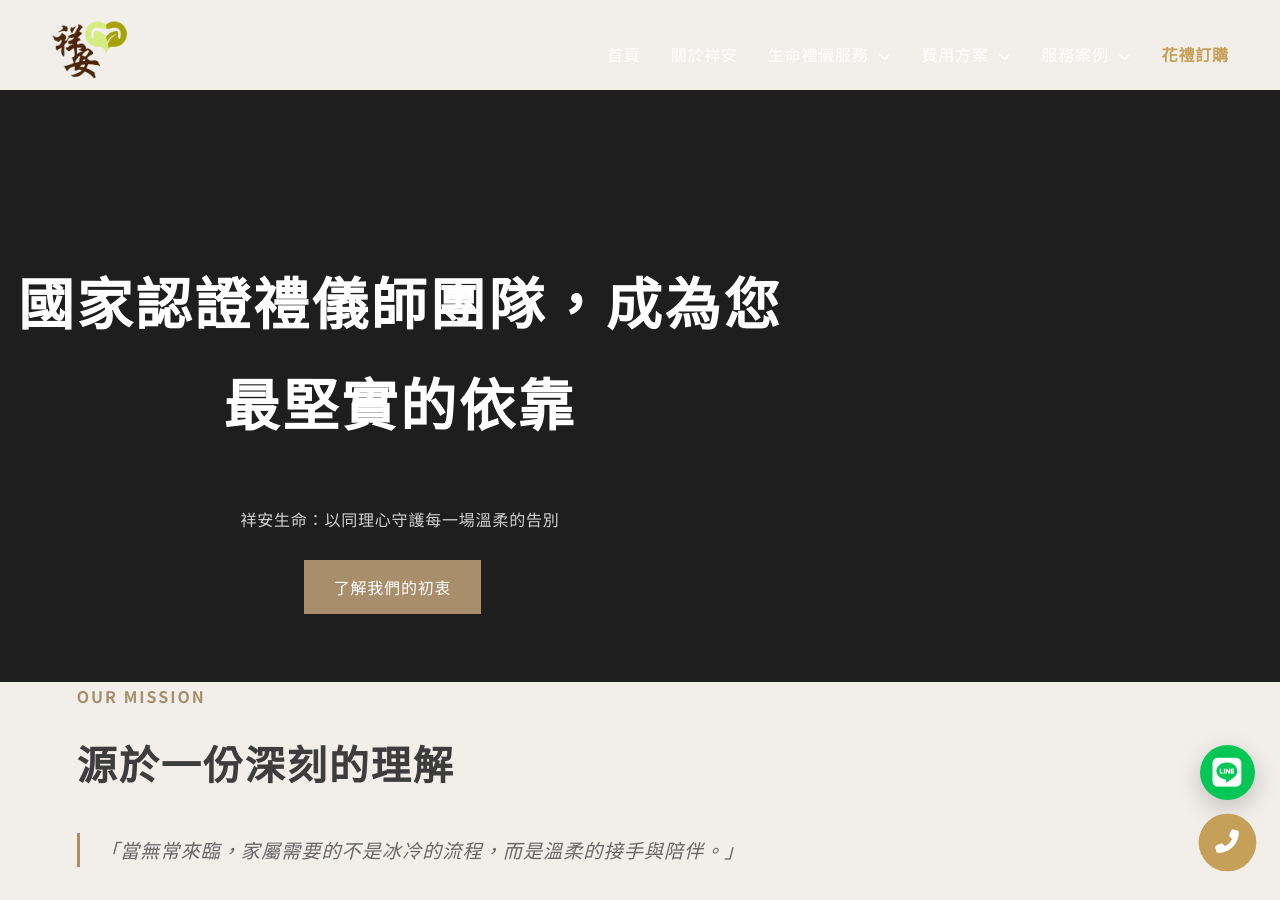
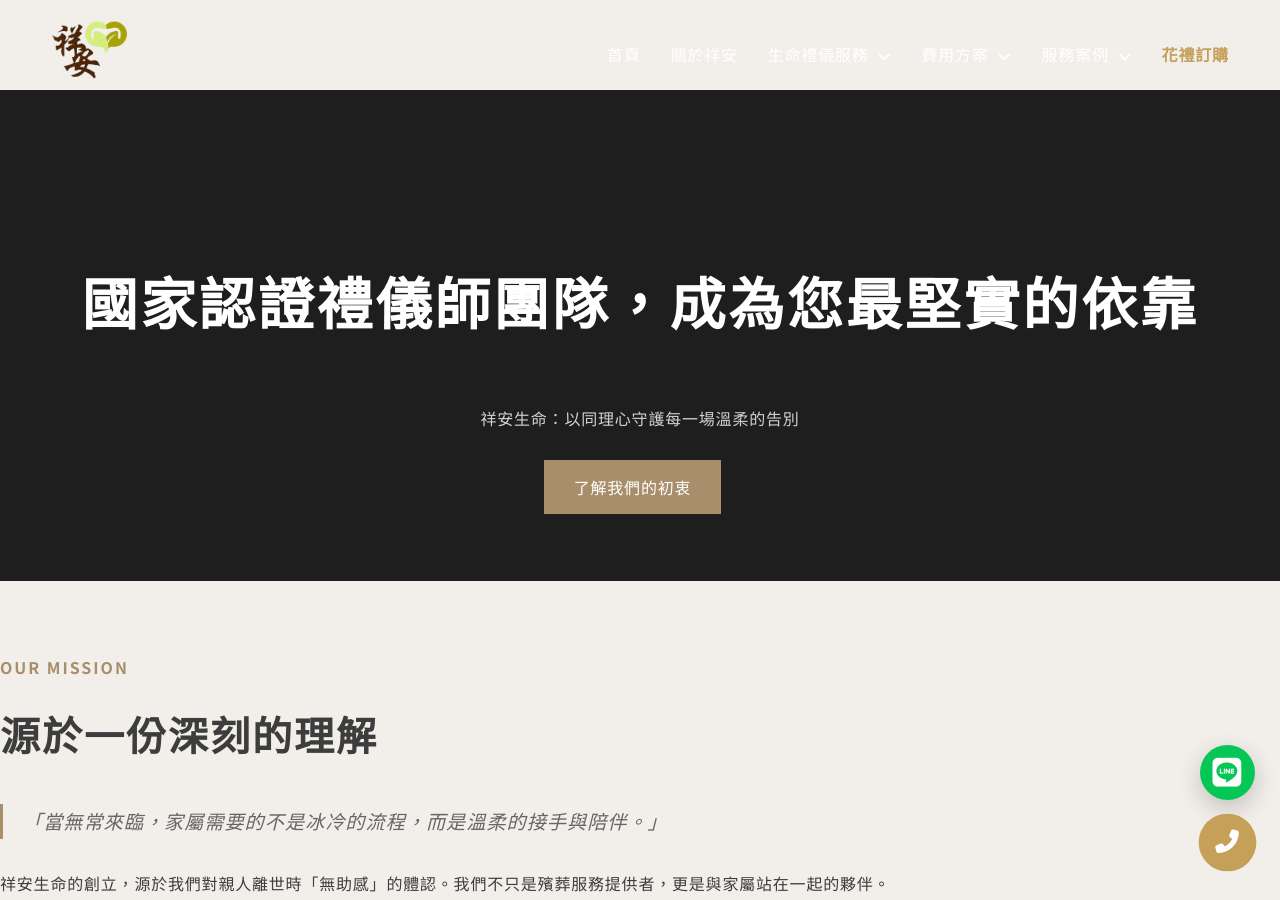
Before and after one commit to Shiangan/Shiangan, a Jekyll site: the page built from about.html, in a window 1280 px wide and 900 px high. Built offline with Jekyll 4.4.1, drawn with Linux system fonts in a browser that asks for light colours; some web fonts are replaced.

Commit message:
Update head.html

```diff
--- a/_includes/head.html
+++ b/_includes/head.html
@@ -14,14 +14,12 @@
 <meta name="description" content="{% if page.description %}{{ page.description }}{% else %}祥安生命有限公司提供 24 小時專業生命禮儀服務。國家認證禮儀師團隊，甲級立案，承諾喪葬費用方案完整公開透明。專業服務涵蓋台北、新北、桃園。{% endif %}">
 
 <link rel="icon" href="{{ '/images/logo.png' | relative_url }}" type="image/png">
-<link rel="canonical" href="https://24hour.台灣/Shiangan{{ page.url }}">
 
-<meta property="og:title" content="{% if page.title %}{{ page.title }}{% else %}祥安生命 | 國家認證禮儀師、喪葬費用公開{% endif %}">
+<meta property="og:title" content="祥安生命 | 國家認證禮儀師、喪葬費用公開、24H隨時諮詢">
 <meta property="og:type" content="website">
-<meta property="og:url" content="https://24hour.台灣/Shiangan{{ page.url }}">
-<meta property="og:image" content="{% if page.image %}{{ page.image | relative_url }}{% else %}{{ '/images/logo.png' | relative_url }}{% endif %}">
-<meta property="og:description" content="{% if page.description %}{{ page.description }}{% else %}國家認證禮儀師團隊，甲級立案，喪葬費用方案完整公開透明。{% endif %}">
-
+<meta property="og:url" content="{{ page.url | absolute_url }}">
+<meta property="og:image" content="{{ '/images/logo.png' | absolute_url }}">
+<meta property="og:description" content="國家認證禮儀師團隊，甲級立案，喪葬費用方案完整公開透明。">
 <meta name="twitter:card" content="summary_large_image">
 
 <link rel="stylesheet" href="https://cdnjs.cloudflare.com/ajax/libs/font-awesome/6.5.1/css/all.min.css">
@@ -35,9 +33,7 @@
     "name": "祥安生命有限公司",
     "url": "https://24hour.台灣/Shiangan/",
     "logo": "https://24hour.台灣/Shiangan/images/logo.png",
-    "image": "https://24hour.台灣/Shiangan/images/logo.png",
     "telephone": "+886978583699",
-    "priceRange": "TWD",
     "address": {
       "@type": "PostalAddress",
       "streetAddress": "新北市三重區永福街135巷13號",
@@ -72,6 +60,7 @@
     :root {
         --bg-master: #f2efeb;      /* 全站羊絨灰 */
         --accent: #a88e6a;         /* 職人金 */
+        --accent-gold: #c6a15b;    /* 點綴金 */
         --deep-ink: #1e1e1e;       /* 石墨黑 */
         --text-main: #3d3d3d;      /* 炭灰 */
         --line-soft: rgba(168, 142, 106, 0.15);
@@ -80,22 +69,47 @@
         --transition-prime: all 0.8s cubic-bezier(0.25, 1, 0.5, 1);
     }
 
-    * { box-sizing: border-box; -webkit-font-smoothing: antialiased; letter-spacing: 0.05em; }
-    html, body { overflow-x: hidden; width: 100%; position: relative; scroll-behavior: smooth; }
+    /* 關鍵修正：解決鎖死無法下滑的問題 */
+    html {
+        margin: 0; padding: 0;
+        width: 100%;
+        overflow-x: hidden;
+        overflow-y: auto !important; /* 強制解鎖垂直捲動 */
+        scroll-behavior: smooth;
+        -webkit-overflow-scrolling: touch;
+    }
+
     body {
-        font-family: 'Noto Sans TC', sans-serif;
+        margin: 0; padding: 0;
+        width: 100%;
+        min-height: 100vh;
         background-color: var(--bg-master);
         color: var(--text-main);
-        margin: 0; line-height: 1.8;
+        font-family: 'Noto Sans TC', sans-serif;
+        line-height: 1.8;
+        position: relative;
+        overflow-x: hidden;
     }
 
-    main { padding-top: 90px; }
-    @media (max-width: 1100px) { main { padding-top: 80px; } }
+    * { box-sizing: border-box; -webkit-font-smoothing: antialiased; letter-spacing: 0.05em; }
 
-    /* 首頁組件樣式 */
+    /* 通用佈局 */
+    main { padding-top: 90px; display: block; width: 100%; }
+    .wrapper { max-width: 1400px; margin: 0 auto; padding: 0 var(--side-gap); width: 100%; }
+    .section { padding: var(--section-gap) 0; position: relative; width: 100%; }
+
+    /* 首頁 Hero & 水印 */
+    .watermark {
+        position: absolute; font-family: 'Playfair Display', serif;
+        font-style: italic; font-size: clamp(5rem, 15vw, 15rem);
+        color: rgba(168, 142, 106, 0.04);
+        white-space: nowrap; pointer-events: none; z-index: 0;
+        user-select: none;
+    }
+
     .hero {
         height: 80vh; min-height: 600px; display: flex; align-items: center;
-        padding: 0 var(--side-gap); position: relative; overflow: hidden;
+        position: relative; overflow: hidden; width: 100%;
     }
     .hero-bg {
         position: absolute; right: 0; top: 0; width: 85%; height: 100%;
@@ -104,42 +118,35 @@
         -webkit-mask-image: linear-gradient(to left, black 50%, transparent 100%);
         z-index: 1; opacity: 0.95;
     }
-    @media (max-width: 768px) { .hero-bg { width: 100%; opacity: 0.2; mask-image: none; } }
+    @media (max-width: 768px) { .hero-bg { width: 100%; opacity: 0.2; mask-image: none; -webkit-mask-image: none; } }
 
-    .hero-content { position: relative; z-index: 10; max-width: 800px; }
-    .hero h1 { font-family: 'Noto Serif TC', serif; font-size: clamp(2.5rem, 6vw, 4.5rem); line-height: 1.2; margin-bottom: 25px; color: var(--deep-ink); font-weight: 900; }
-
+    /* 統計網格 */
     .stats-grid { display: grid; grid-template-columns: repeat(2, 1fr); gap: 20px; padding: 40px var(--side-gap); background: rgba(255,255,255,0.3); border-top: 1px solid var(--line-soft); }
     @media (min-width: 1024px) { .stats-grid { grid-template-columns: repeat(4, 1fr); } }
     .stat-box { text-align: center; border-left: 2px solid var(--accent); padding: 10px 0; }
     .stat-val { font-family: 'Playfair Display', serif; font-size: 2.5rem; color: var(--accent); font-style: italic; display: block; }
-    .stat-lab { font-size: 0.8rem; letter-spacing: 2px; font-weight: 700; opacity: 0.7; }
 
-    .section { padding: var(--section-gap) 0; position: relative; }
-    .wrapper { max-width: 1400px; margin: 0 auto; padding: 0 var(--side-gap); }
+    /* FAQ 手風琴 */
+    .faq-item { border-bottom: 1px solid var(--line-soft); }
+    .faq-toggle { width: 100%; padding: 25px 0; display: flex; justify-content: space-between; align-items: center; background: none; border: none; cursor: pointer; text-align: left; }
+    .faq-content { max-height: 0; overflow: hidden; transition: max-height 0.5s ease, opacity 0.3s ease; opacity: 0; }
+    .faq-item.active .faq-content { max-height: 1000px; padding-bottom: 30px; opacity: 1; }
+    .faq-icon { color: var(--accent); transition: transform 0.4s; font-size: 1.5rem; }
+    .faq-item.active .faq-icon { transform: rotate(45deg); }
 
-    /* FAQ 與 動畫樣式 */
-    .faq-item { border-bottom: 1px solid var(--line-soft); padding: 5px 0; }
-    .faq-toggle { width: 100%; padding: 25px 0; display: flex; justify-content: space-between; align-items: center; background: none; border: none; cursor: pointer; text-align: left; outline: none; }
-    .faq-toggle h4 { font-size: 1.15rem; color: var(--deep-ink); margin: 0; flex: 1; font-family: 'Noto Sans TC', sans-serif; }
-    .faq-icon { color: var(--accent); transition: transform 0.4s; font-size: 1.5rem; margin-left: 20px; display: flex; align-items: center; justify-content: center; width: 30px; }
-    .faq-content { max-height: 0; overflow: hidden; transition: max-height 0.5s ease, padding 0.3s ease; color: #555; font-size: 1rem; line-height: 1.8; }
-    .faq-item.active .faq-content { max-height: 1000px; padding-bottom: 30px; }
-    .faq-item.active .faq-icon { transform: rotate(45deg); color: var(--deep-ink); }
-
+    /* 揭幕動畫基礎 */
     .reveal { opacity: 0; transform: translateY(30px); transition: 1s var(--transition-prime); }
     .reveal.revealed { opacity: 1; transform: translateY(0); }
 </style>
 
 <script>
     document.addEventListener('DOMContentLoaded', function() {
-        // FAQ 手風琴邏輯
+        // 1. FAQ 邏輯
         const faqItems = document.querySelectorAll('.faq-item');
         faqItems.forEach(item => {
             const btn = item.querySelector('.faq-toggle');
             if (btn) {
-                btn.addEventListener('click', (e) => {
-                    e.preventDefault();
+                btn.addEventListener('click', () => {
                     const isActive = item.classList.contains('active');
                     faqItems.forEach(i => i.classList.remove('active'));
                     if (!isActive) item.classList.add('active');
```
Also changed, not shown: other parts of _includes/head.html (+9 -17 lines).
